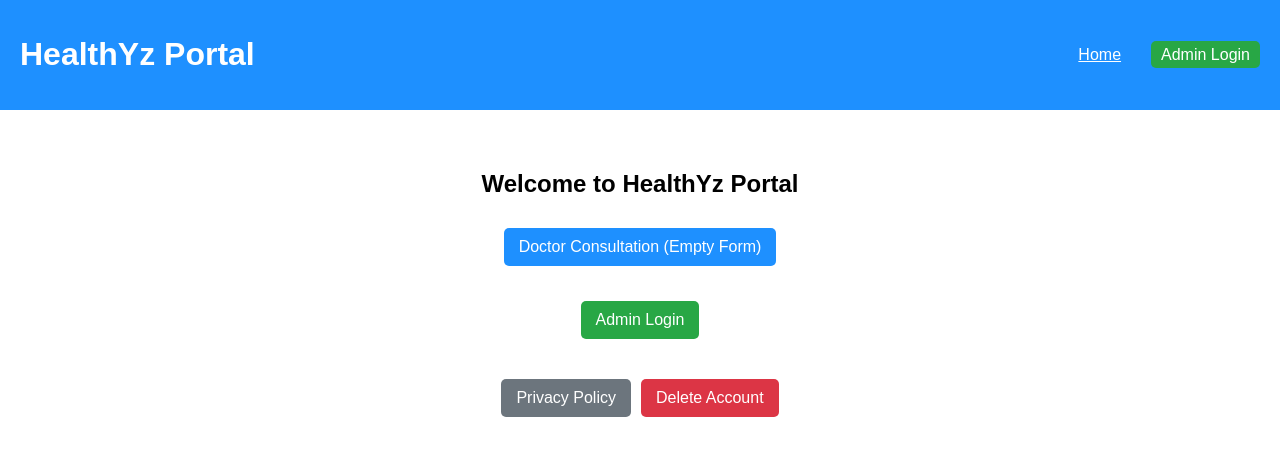
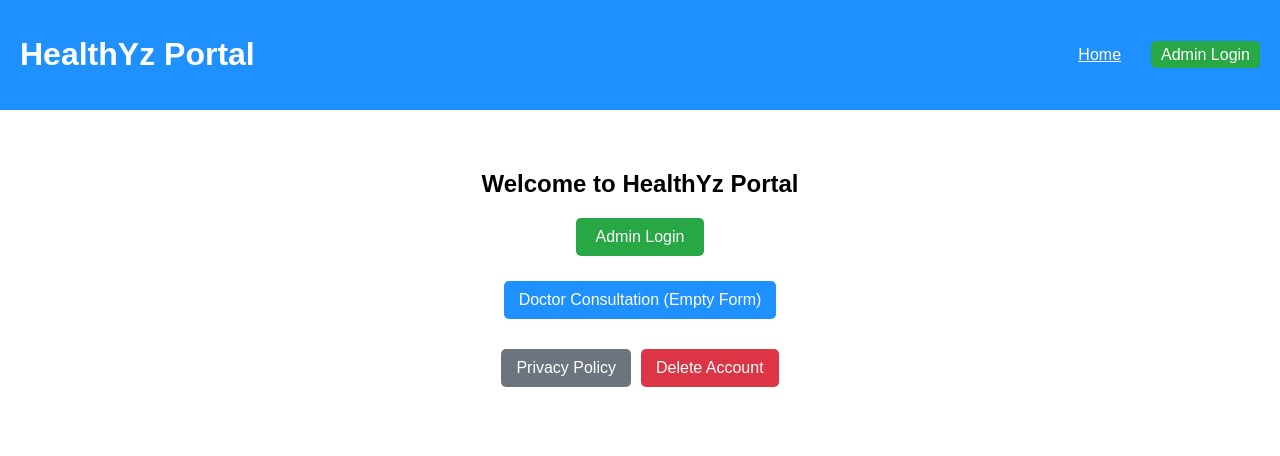
Before and after one commit to yasinmohamedb-netizen/adminportal, a React (Create React App) app: page / in a window 1280 px wide. Shown: the top 456 px of the page. Built offline with nearby package versions, Linux system fonts and the light colour scheme; no server answers.

Commit message:
Update App, Layout, and Login for admin login and main screen display

```diff
--- a/src/App.js
+++ b/src/App.js
@@ -4,11 +4,11 @@ import {
   Routes,
   Route,
   Link,
+  Navigate,
+  useParams,
   useNavigate,
-  useParams,
-  Navigate,
 } from "react-router-dom";
-import { onAuthStateChanged } from "firebase/auth";
+import { onAuthStateChanged, signOut } from "firebase/auth";
 import { auth } from "./firebase";
 
 // Pages / Screens
@@ -23,26 +23,12 @@ import PrivacyPolicyPage from "./PrivacyPolicyPage";
 import DeleteAccountPage from "./DeleteAccountPage";
 import Layout from "./Layout";
 
-// Link Styles
-const linkStyle = {
-  display: "inline-block",
-  margin: "10px 5px",
-  padding: "10px 15px",
-  backgroundColor: "#1e90ff",
-  color: "#fff",
-  textDecoration: "none",
-  borderRadius: "5px",
-};
-
-// Wrapper component to handle undefined consultationId param
+// Wrapper for DoctorSubmitPrescription to handle undefined ID
 function DoctorSubmitPrescriptionRoute() {
   const { consultationId } = useParams();
-
   if (consultationId === "undefined") {
-    // Redirect to clean URL without the "undefined" string param
     return <Navigate to="/doctor/submit-prescription" replace />;
   }
-
   return <DoctorSubmitPrescriptionScreen />;
 }
 
@@ -57,13 +43,12 @@ export default function AppWrapper() {
 function App() {
   const [user, setUser] = useState(null);
   const [loadingUser, setLoadingUser] = useState(true);
+  const navigate = useNavigate();
 
-  // Listen for Firebase auth changes
   useEffect(() => {
     const unsubscribe = onAuthStateChanged(auth, (firebaseUser) => {
       if (firebaseUser) {
-        const role = firebaseUser.email === "admin@healthy.com" ? "admin" : "user";
-        setUser({ uid: firebaseUser.uid, email: firebaseUser.email, role });
+        setUser({ uid: firebaseUser.uid, email: firebaseUser.email });
       } else {
         setUser(null);
       }
@@ -72,9 +57,9 @@ function App() {
     return () => unsubscribe();
   }, []);
 
-  const handleLogout = async (navigate) => {
+  const handleLogout = async () => {
     try {
-      await auth.signOut();
+      await signOut(auth);
       setUser(null);
       navigate("/", { replace: true });
     } catch (err) {
@@ -82,56 +67,120 @@ function App() {
     }
   };
 
-  if (loadingUser) return <p style={{ textAlign: "center", marginTop: "50px" }}>Loading...</p>;
+  if (loadingUser)
+    return (
+      <p style={{ textAlign: "center", marginTop: "50px" }}>Loading...</p>
+    );
 
   return (
     <Routes>
-      <Route path="/*" element={<Layout user={user} onLogout={handleLogout} />}>
-        {/* Home Page */}
+      <Route
+        path="/"
+        element={<Layout user={user} onLogout={handleLogout} />}
+      >
+        {/* Home Route */}
         <Route
           index
           element={
-            <div style={{ maxWidth: "600px", margin: "auto", padding: "20px", textAlign: "center" }}>
+            <div
+              style={{
+                maxWidth: "600px",
+                margin: "auto",
+                padding: "20px",
+                textAlign: "center",
+              }}
+            >
               <h2>Welcome to HealthYz Portal</h2>
-              <div style={{ margin: "15px 0" }}>
-                {/* Link without consultation ID */}
-                <Link to="doctor/submit-prescription" style={linkStyle}>
-                  Doctor Consultation (Empty Form)
-                </Link>
-              </div>
+              {user && (
+                <div style={{ margin: "20px 0" }}>
+                  <button
+                    onClick={handleLogout}
+                    style={{
+                      padding: "10px 20px",
+                      backgroundColor: "#ff4d4f",
+                      color: "#fff",
+                      border: "none",
+                      borderRadius: "5px",
+                      cursor: "pointer",
+                      marginRight: "10px",
+                    }}
+                  >
+                    Force Logout
+                  </button>
+                </div>
+              )}
               {!user && (
-                <div>
-                  <Link to="login" style={{ ...linkStyle, backgroundColor: "#28a745" }}>
+                <div style={{ margin: "20px 0" }}>
+                  <Link
+                    to="/login"
+                    style={{
+                      display: "inline-block",
+                      padding: "10px 20px",
+                      backgroundColor: "#28a745",
+                      color: "#fff",
+                      textDecoration: "none",
+                      borderRadius: "5px",
+                    }}
+                  >
                     Admin Login
                   </Link>
                 </div>
               )}
               <div style={{ marginTop: "20px" }}>
-                <Link to="privacy-policy" style={{ ...linkStyle, backgroundColor: "#6c757d" }}>
+                <Link
+                  to="/doctor/submit-prescription"
+                  style={{
+                    display: "inline-block",
+                    padding: "10px 15px",
+                    backgroundColor: "#1e90ff",
+                    color: "#fff",
+                    textDecoration: "none",
+                    borderRadius: "5px",
+                    margin: "5px",
+                  }}
+                >
+                  Doctor Consultation (Empty Form)
+                </Link>
+              </div>
+              <div style={{ marginTop: "20px" }}>
+                <Link
+                  to="/privacy-policy"
+                  style={{
+                    display: "inline-block",
+                    padding: "10px 15px",
+                    backgroundColor: "#6c757d",
+                    color: "#fff",
+                    textDecoration: "none",
+                    borderRadius: "5px",
+                    margin: "5px",
+                  }}
+                >
                   Privacy Policy
                 </Link>
-                <Link to="delete-account" style={{ ...linkStyle, backgroundColor: "#dc3545" }}>
+                <Link
+                  to="/delete-account"
+                  style={{
+                    display: "inline-block",
+                    padding: "10px 15px",
+                    backgroundColor: "#dc3545",
+                    color: "#fff",
+                    textDecoration: "none",
+                    borderRadius: "5px",
+                    margin: "5px",
+                  }}
+                >
                   Delete Account
                 </Link>
               </div>
             </div>
           }
         />
-
-        {/* Login */}
         <Route path="login" element={<LoginWrapper setUser={setUser} />} />
-
-        {/* Doctor Consultation with optional consultationId */}
-        <Route
-          path="doctor/submit-prescription/:consultationId?"
-          element={<DoctorSubmitPrescriptionRoute />}
-        />
-
-        {/* Admin Dashboards */}
+        <Route path="doctor/submit-prescription/:consultationId?" element={<DoctorSubmitPrescriptionRoute />} />
         <Route
           path="admin/orders"
           element={
-            <ProtectedRoute user={user} allowedRoles={["admin"]}>
+            <ProtectedRoute user={user}>
               <AdminOrdersDashboard />
             </ProtectedRoute>
           }
@@ -139,7 +188,7 @@ function App() {
         <Route
           path="admin/consultations"
           element={
-            <ProtectedRoute user={user} allowedRoles={["admin"]}>
+            <ProtectedRoute user={user}>
               <AdminConsultationsDashboard />
             </ProtectedRoute>
           }
@@ -147,7 +196,7 @@ function App() {
         <Route
           path="admin/homecare"
           element={
-            <ProtectedRoute user={user} allowedRoles={["admin"]}>
+            <ProtectedRoute user={user}>
               <AdminHomecareDashboard />
             </ProtectedRoute>
           }
@@ -155,13 +204,11 @@ function App() {
         <Route
           path="admin/transplants"
           element={
-            <ProtectedRoute user={user} allowedRoles={["admin"]}>
+            <ProtectedRoute user={user}>
               <AdminTransplantsDashboard />
             </ProtectedRoute>
           }
         />
-
-        {/* Privacy / Delete Account */}
         <Route path="privacy-policy" element={<PrivacyPolicyPage />} />
         <Route path="delete-account" element={<DeleteAccountPage />} />
       </Route>
@@ -169,7 +216,6 @@ function App() {
   );
 }
 
-// Login wrapper
 function LoginWrapper({ setUser }) {
   const navigate = useNavigate();
   return (
--- a/src/Layout.js
+++ b/src/Layout.js
@@ -1,7 +1,7 @@
 import React from "react";
 import { Link, Outlet, useLocation, useNavigate } from "react-router-dom";
 
-const Layout = ({ children, user, onLogout }) => {
+const Layout = ({ user, onLogout }) => {
   const location = useLocation();
   const navigate = useNavigate();
 
@@ -12,11 +12,18 @@ const Layout = ({ children, user, onLogout }) => {
   });
 
   const handleLogoutClick = async () => {
-    await onLogout(navigate); // pass navigate to logout
+    await onLogout(navigate);
   };
+
+  // Hide header for specific paths
+  const hideHeader =
+    location.pathname === "/privacy-policy" ||
+    location.pathname === "/delete-account" ||
+    location.pathname.startsWith("/doctor/submit-prescription");
 
   return (
     <div style={{ fontFamily: "Arial, sans-serif" }}>
+      {!hideHeader && (
         <header
           style={{
             backgroundColor: "#1e90ff",
@@ -30,8 +37,7 @@ const Layout = ({ children, user, onLogout }) => {
           <h1>HealthYz Portal</h1>
           <nav>
             <Link to="/" style={linkStyle("/")}>Home</Link>
-
-          {user?.role === "admin" && (
+            {user && (
               <>
                 <Link to="/admin/orders" style={linkStyle("/admin/orders")}>Orders</Link>
                 <Link to="/admin/consultations" style={linkStyle("/admin/consultations")}>Consultations</Link>
@@ -53,7 +59,6 @@ const Layout = ({ children, user, onLogout }) => {
                 </button>
               </>
             )}
-
             {!user && (
               <Link
                 to="/login"
@@ -71,7 +76,7 @@ const Layout = ({ children, user, onLogout }) => {
             )}
           </nav>
         </header>
-
+      )}
       <main style={{ padding: "20px" }}>
         <Outlet />
       </main>
```
Also changed, not shown: src/Login.js (+38 -9 lines). Lines whose indentation alone changed are shown as unchanged.
